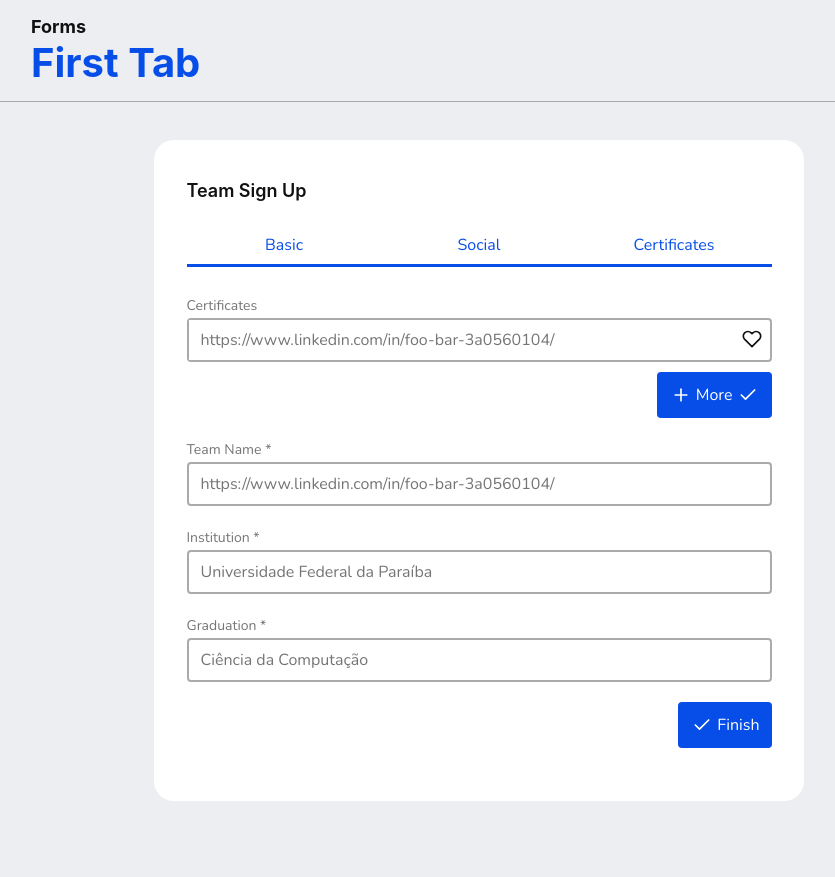
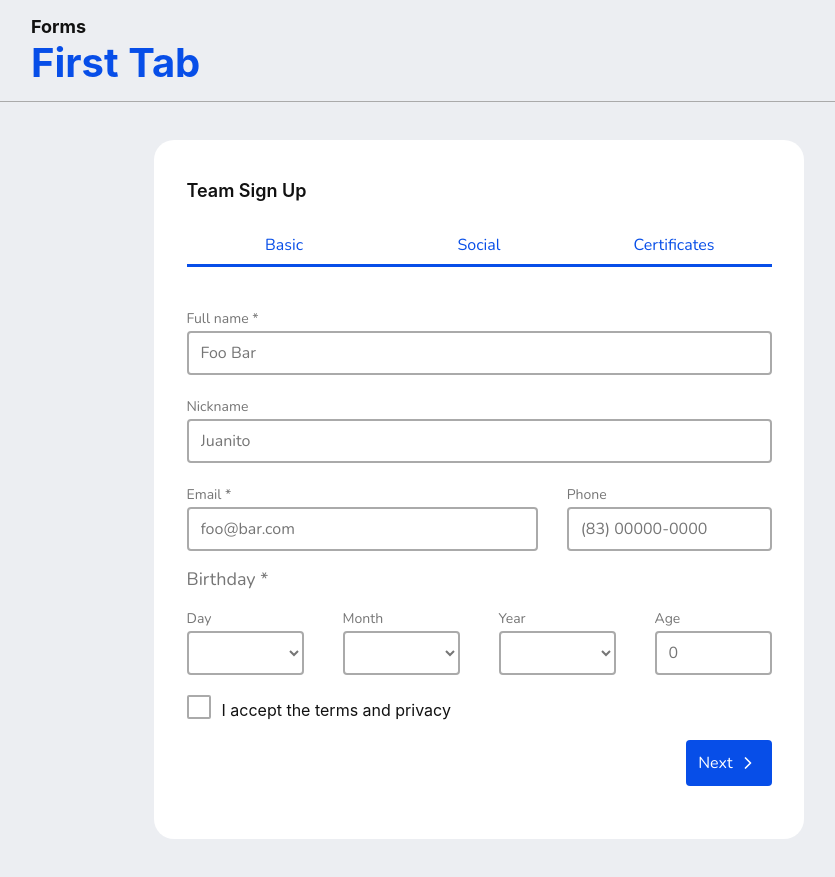
Before and after one commit to Albaax/react-form-project, a React (Create React App) app: page / in a window 1280 px wide. Shown: the whole page, without its empty margins (161-996 px from the left). Before the commit the page ends 839 px from the top, so only its background shows below. Built offline with nearby package versions, Linux system fonts and the light colour scheme.

Commit message:
feat: add useEffect hook to change page title

```diff
--- a/src/App.js
+++ b/src/App.js
@@ -4,13 +4,15 @@ import HeaderPage from './Components/HeaderPage';
 import FormContainer from './Components/FormContainer';
 
 const App = () => {
-    const [pageTitle, setPageTitle] = useState("First Tab");
+    const [pageTitle, setPageTitle] = useState('');
 
     return (
         <main>
             <HeaderPage title={pageTitle}/>
             <section>
-                <FormContainer/>
+                <FormContainer
+                title={pageTitle}
+                changeTitle={setPageTitle}/>
             </section>
         </main>
     );
--- a/src/Components/FormContainer/index.js
+++ b/src/Components/FormContainer/index.js
@@ -1,4 +1,4 @@
-import React, { useState } from 'react';
+import React, { useState, useEffect } from 'react';
 import './FormContainer.css';
 import '../Tabs/Tabs.css';
 import '../Buttons/Buttons.css';
@@ -7,13 +7,14 @@ import TabNavigation from '../TabNavigation';
 import SecondTab from '../Tabs/SecondTab';
 import ThirdTab from '../Tabs/ThirdTab';
 
-const FormContainer = () => {
+const FormContainer = ({title, changeTitle}) => {
     const tabs = ['Basic', 'Social', 'Certificates'];
+    const titles = ['First Tab', 'Second Tab', 'Third Tab', 'Success'];
     const [isActive, setActive] = useState({
         active1: true,
         active2: false,
         active3: false});
-    const [currentStep, setCurrentStep] = useState(2);
+    const [currentStep, setCurrentStep] = useState(0);
     const forms = [
         <FirstTab />,
         <SecondTab />,
@@ -22,7 +23,11 @@ const FormContainer = () => {
     const nextStep = () => {
         setCurrentStep(currentStep + 1);
     }
-      return (
+    useEffect( () => {
+        changeTitle(titles[currentStep]);
+    }, [currentStep]);
+
+    return (
         <div className="form-container">
             <div className="tab-container">
                 <h1 className="title">Team Sign Up</h1>
```
